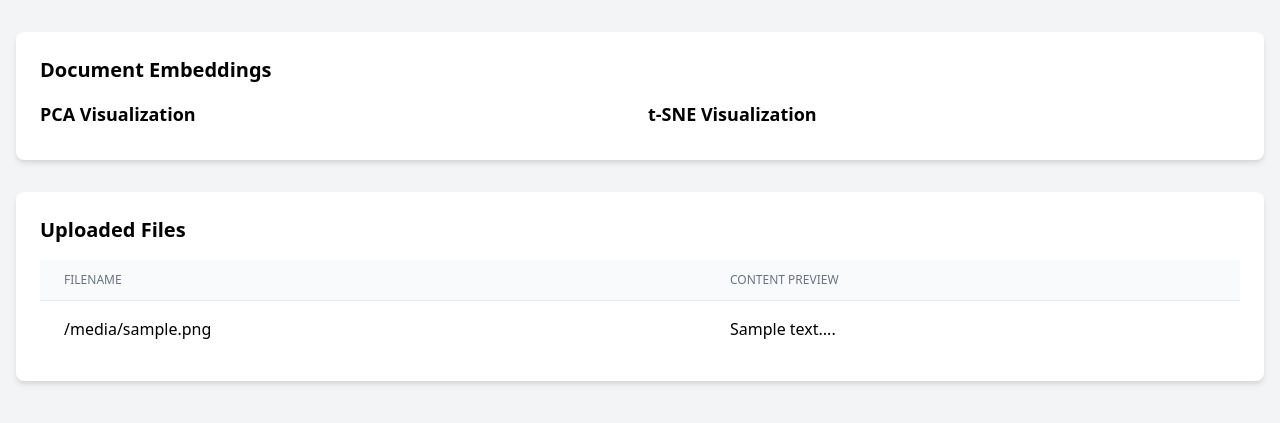
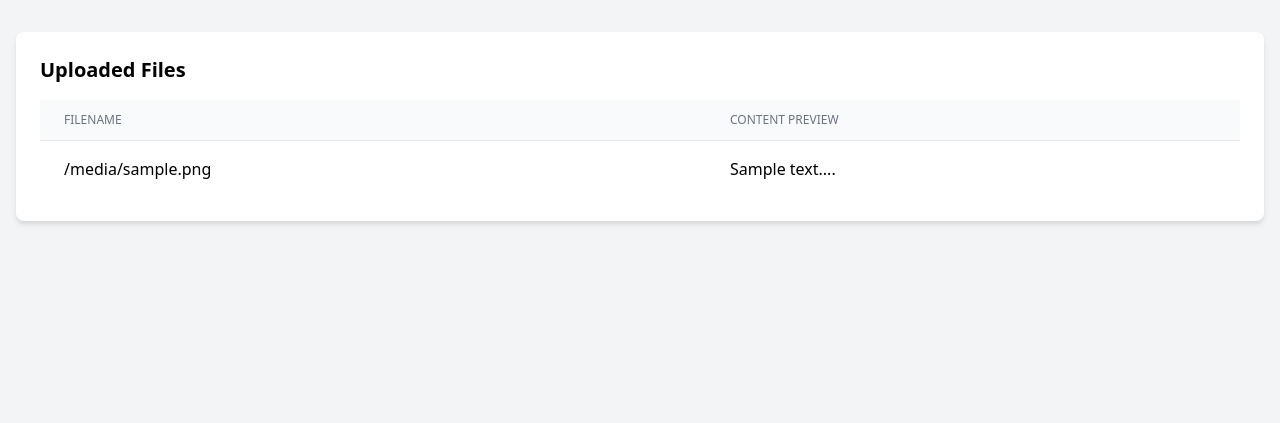
Before and after one commit to StergiosCha/NATS, a Python web app: template app/templates/results.html in a window 1280 px wide. Shown: the part 60-483 px from the top of the page. Run offline with Jinja, Linux system fonts and the light colour scheme; the template is opened without the code that fills it: most values are stand-ins (such as "Sample title", 1, 10 or a date in 2020); some libraries are stand-ins or nearby versions.

Commit message:
Update results.html

```diff
--- a/app/templates/results.html
+++ b/app/templates/results.html
@@ -3,20 +3,6 @@
 
 {% block content %}
 <div class="space-y-8">
-    <div class="bg-white rounded-lg shadow-md p-6">
-        <h2 class="text-xl font-bold mb-4">Document Embeddings</h2>
-        <div class="grid grid-cols-1 md:grid-cols-2 gap-4">
-            <div>
-                <h3 class="text-lg font-semibold mb-2">PCA Visualization</h3>
-                <div id="docPcaPlot" class="w-full h-[400px]"></div>
-            </div>
-            <div>
-                <h3 class="text-lg font-semibold mb-2">t-SNE Visualization</h3>
-                <div id="docTsnePlot" class="w-full h-[400px]"></div>
-            </div>
-        </div>
-    </div>
-
     <div class="bg-white rounded-lg shadow-md p-6">
         <h2 class="text-xl font-bold mb-4">Uploaded Files</h2>
         <div class="overflow-x-auto">
@@ -28,10 +14,10 @@
                     </tr>
                 </thead>
                 <tbody class="bg-white divide-y divide-gray-200">
-                    {% for filename, doc in files.items() %}
+                    {% for filename, content in files.items() %}
                     <tr>
                         <td class="px-6 py-4 whitespace-nowrap">{{ filename }}</td>
-                        <td class="px-6 py-4">{{ doc.text[:100] }}...</td>
+                        <td class="px-6 py-4">{{ content[:100] }}...</td>
                     </tr>
                     {% endfor %}
                 </tbody>
@@ -39,18 +25,4 @@
         </div>
     </div>
 </div>
-
-<script>
-// Function to render plots
-function renderPlots(docViz) {
-    Plotly.newPlot('docPcaPlot', JSON.parse(docViz.pca.plot));
-    Plotly.newPlot('docTsnePlot', JSON.parse(docViz.tsne.plot));
-}
-
-// Load and render results
-document.addEventListener('DOMContentLoaded', function() {
-    const docViz = {{ doc_viz|tojson }};
-    renderPlots(docViz);
-});
-</script>
 {% endblock %}
```
